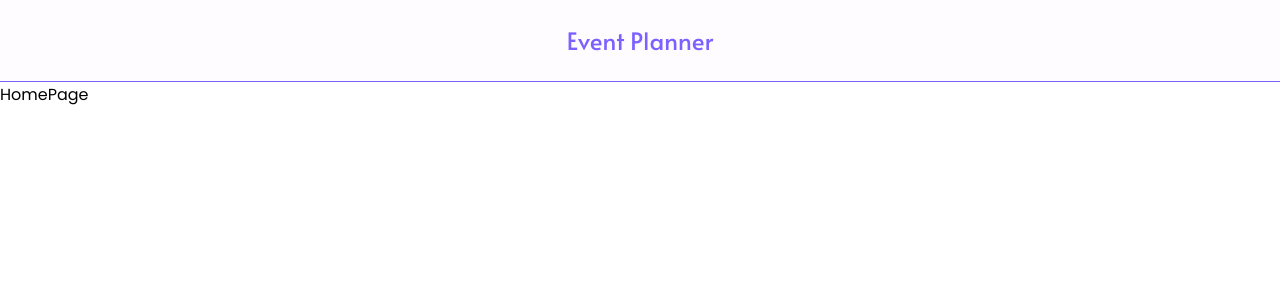
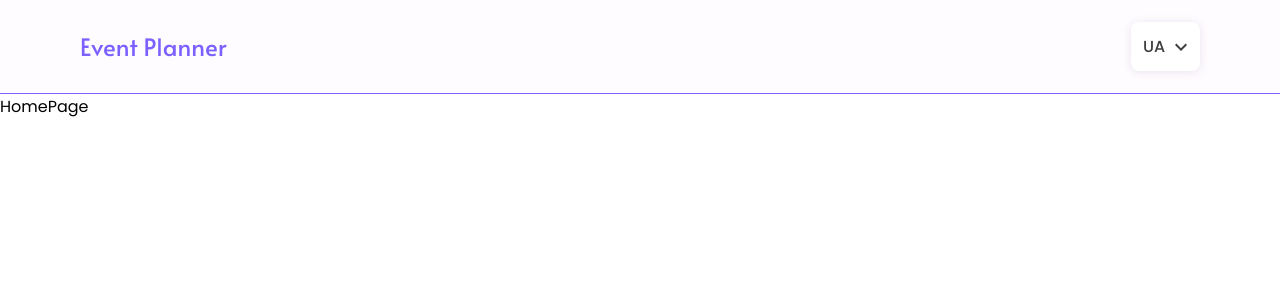
Before and after one commit to vadymfrlv/event-planner, a React (Vite) app: page / in a window 1280 px wide. Shown: the top 300 px of the page. Built offline with nearby package versions, Linux system fonts and the light colour scheme; what i18next-localstorage-backend would draw is missing.

Commit message:
WORK:
- some work with Header
- theme upds

```diff
--- a/src/components/Header/Header.styled.ts
+++ b/src/components/Header/Header.styled.ts
@@ -1,17 +1,18 @@
+import { Link } from 'react-router-dom';
 import styled from 'styled-components';
 
-export const StyledHeader = styled.header`
-  width: 100%;
+export const HeaderStyled = styled.header`
   padding: 24px 0;
-  display: flex;
-  align-items: center;
-  justify-content: center;
 
   background-color: ${p => p.theme.colors.background};
   border-bottom: ${p => p.theme.borders.header};
+
+  @media (min-width: ${p => p.theme.screens.tab}) {
+    padding: 22px 0;
+  }
 `;
 
-export const Logo = styled.span`
+export const LogoLinkStyled = styled(Link)`
   font-family: ${p => p.theme.fonts.logo};
   font-size: ${p => p.theme.fontSizes[0]}px;
 
--- a/src/components/Header/Header.tsx
+++ b/src/components/Header/Header.tsx
@@ -1,13 +1,15 @@
 import { ResponsiveBox } from 'components/Box/Box.jsx';
 
-import { StyledHeader, Logo } from './Header.styled';
+import { HeaderStyled, LogoLinkStyled } from './Header.styled';
+import { LanguageSelector } from 'components/LanguageSelector/LanguageSelector';
 
 export const Header = () => {
   return (
-    <StyledHeader>
-      <ResponsiveBox>
-        <Logo>Event Planner</Logo>
+    <HeaderStyled>
+      <ResponsiveBox display="flex" alignItems="center" justifyContent="space-between">
+        <LogoLinkStyled to={'/'}>Event Planner</LogoLinkStyled>
+        <LanguageSelector />
       </ResponsiveBox>
-    </StyledHeader>
+    </HeaderStyled>
   );
 };
--- a/src/utils/theme.ts
+++ b/src/utils/theme.ts
@@ -1,3 +1,5 @@
+import { breakpoints } from 'constants/devices';
+
 export const theme = {
   colors: {
     white: '#FFFFFF',
@@ -15,11 +17,12 @@ export const theme = {
   },
   fontSizes: [24],
   fontWeights: {
+    light: 300,
     regular: 400,
-    semiMedium: '500',
-    medium: 600,
+    medium: 500,
+    semiBold: 600,
     bold: 700,
-    black: 900,
+    extraBold: 800,
   },
   letterSpacings: {
     small: '2px',
@@ -32,19 +35,24 @@ export const theme = {
   borders: {
     none: 'none',
     header: '1px solid #7B61FF',
-    btn: '3px solid #e7fc00',
-    decorative: '2px dashed #fff',
+    listDivider: '1px solid #ACA7C3',
+    listDividerHover: '1px solid #7B61FF',
   },
   radii: {
     none: '0',
-    btn: '4px',
+    eight: '8px',
     poster: '5px',
   },
   shadows: {
-    card: '0px 12px 29px -1px rgba(247, 255, 0, 0.77)',
+    elements: '0px 1px 8px 0px rgba(185, 156, 195, 0.28)',
     navLink:
       '0 0 3px #91ff00, 0 0 8px #91ff00, 0 0 13px #91ff00, 0 0 17px #91ff00, 0 0 22px #91ff00, 0 0 27px #91ff00, 0 0 32px #91ff00',
     btn: '0 0 5px #91ff00, 0 0 5px #91ff00, 0 0 9px #91ff00, 0 0 13px #91ff00, 0 0 18px #91ff00, 0 0 23px #91ff00, 0 0 28px #91ff00',
   },
-  zIndices: [-1, 1],
+  zIndices: [-1, 1, 2, 3, 4, 5],
+  screens: {
+    mob: breakpoints.MOB,
+    tab: breakpoints.TAB,
+    desk: breakpoints.DESK,
+  },
 };
```
